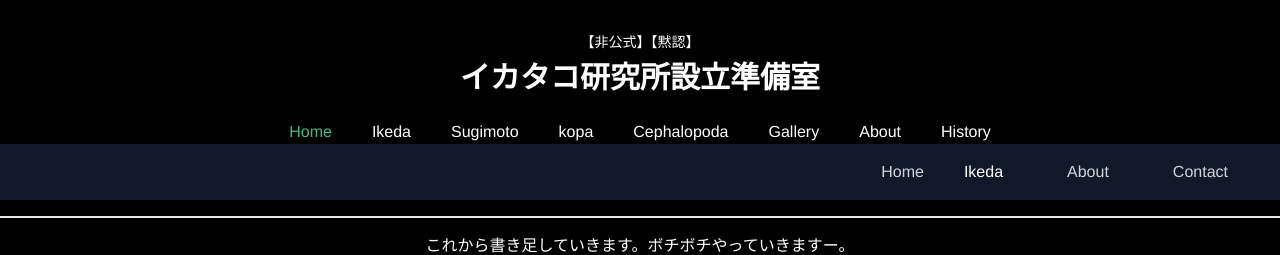
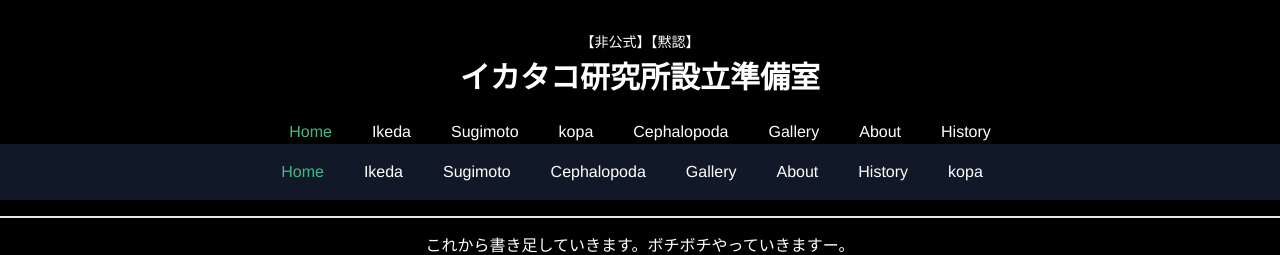
Before and after one commit to M-kopayash/kopayashi-cephalopoda.works, a Vue app in the folder cephalopoda-works/: page / in a window 1280 px wide. Shown: the top 255 px of the page. Built offline with nearby package versions, Linux system fonts and the light colour scheme.

Commit message:
updated @20230413 2145

```diff
--- a/cephalopoda-works/src/components/HeaderComponent.vue
+++ b/cephalopoda-works/src/components/HeaderComponent.vue
@@ -25,21 +25,35 @@
           </svg>
         </button>
         <div class="flex items-center mr-4">
-          <span class="text-white font-bold text-xl ml-2">イカタコメニュー</span>
+          <span class="font-bold text-base ml-2">イカタコメニュー</span>
         </div>
       </div>
     </div>
     <div :class="{'hidden': !isMenuOpen, 'block': isMenuOpen}" class="sm:flex flex-grow items-center">
-      <ul class="sm:flex flex-grow justify-end mt-4 sm:mt-0 sm:mr-4">
-        <li class="mr-6">
-          <a href="#" class="text-gray-300 hover:text-white">Home</a>
+      <ul class="sm:flex flex-grow justify-center mt-4 sm:mt-0 sm:mr-4">
+        <li>
+          <router-link to="/">Home</router-link>
+        </li>
+        <li>
           <router-link to="/ikeda">Ikeda</router-link>
         </li>
-        <li class="mr-6">
-          <a href="#" class="text-gray-300 hover:text-white">About</a>
+        <li>
+          <router-link to="/sugimoto">Sugimoto</router-link>
         </li>
         <li>
-          <a href="#" class="text-gray-300 hover:text-white">Contact</a>
+          <router-link to="/cephalopoda">Cephalopoda</router-link>
+        </li>
+        <li>
+          <router-link to="/gallery">Gallery</router-link>
+        </li>
+        <li>
+          <router-link to="/about">About</router-link>
+        </li>
+        <li>
+          <router-link to="/history">History</router-link>
+        </li>
+        <li>
+          <router-link to="/kopa">kopa</router-link>
         </li>
       </ul>
     </div>
```
